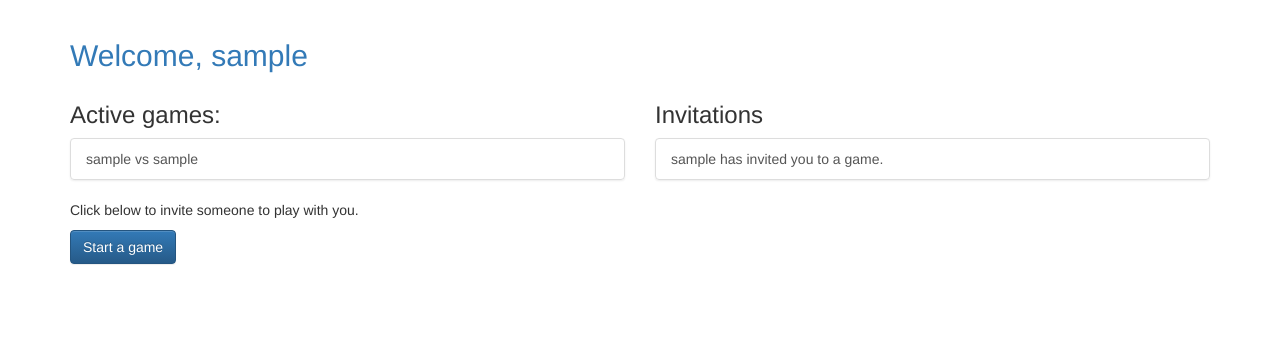
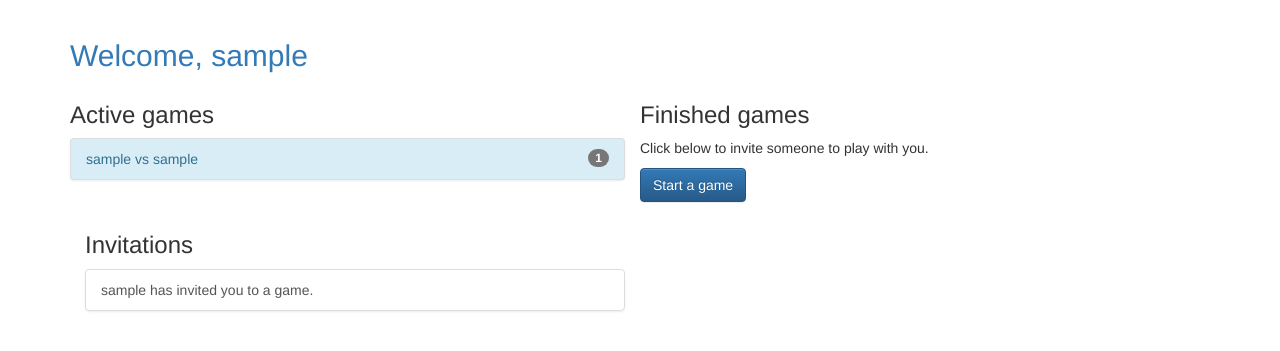
Before and after one commit to pevandenburie/tictactoe, a Django app: page /player/home in a window 1280 px wide. Shown: the part 51-402 px from the top of the page. Run offline with Django 3.2, Linux system fonts and the light colour scheme; a user stored in the database is signed in; tables that the repository leaves empty hold one stand-in row (values such as "Sample post"); some libraries are stand-ins or nearby versions.

Commit message:
List of active and finised games

```diff
--- a/player/views.py
+++ b/player/views.py
@@ -10,9 +10,12 @@
 def home(request):
     my_games = Game.objects.games_for_user(request.user)
     active_games = my_games.actives()
+    finished_games = my_games.difference(active_games)
     invitations = request.user.invitations_received.all()
     return render(request, "player/home.html",
-                    {'games': active_games, 'invitations': invitations})
+                    {'active_games': active_games,
+                    'finished_games': finished_games,
+                    'invitations': invitations})
 
 @login_required
 def new_invitation(request):
--- /dev/null
+++ b/templates/player/game_list_snippet.html
@@ -0,0 +1,24 @@
+{% if games_list %}
+
+  <ul class="list-group bg-info">
+    {% for game in games_list %}
+      <a class="list-group-item list-group-item-info"
+        href="{{ game.get_absolute_url }}">
+        {{ game }}
+        {% if game.status not in 'FS' %}
+          {% if game.status == "D" %}
+            -- Draw
+          {% elif game.status == "W" and user == game.first_player %}
+            -- You won!
+          {% elif game.status == "L" and user == game.second_player %}
+            -- You won!
+          {% else %}
+            -- You lost
+          {% endif %}
+        {% endif %}
+        <span class="badge">{{ game.move_set.count }}</span>
+      </a>
+    {% endfor %}
+  </div>
+
+{% endif %}
--- a/templates/player/home.html
+++ b/templates/player/home.html
@@ -9,13 +9,14 @@
 
   <div class="row">
     <div class="col-md-6">
-      <h3>Active games:</h3>
+      <h3>Active games</h3>
 
-      <ul class="list-group">
-        {% for g in games %}
-          <a class="list-group-item" href="{{ g.get_absolute_url }}">{{ g.first_player }} vs {{ g.second_player }}</a>
-        {% endfor %}
-      </ul>
+      {% include "player/game_list_snippet.html" with games_list=active_games %}
+
+      <h3>Finished games</h3>
+
+      {% include "player/game_list_snippet.html" with games_list=finished_games %}
+
 
       <p>Click below to invite someone to play with you.</p>
       <p>
```
